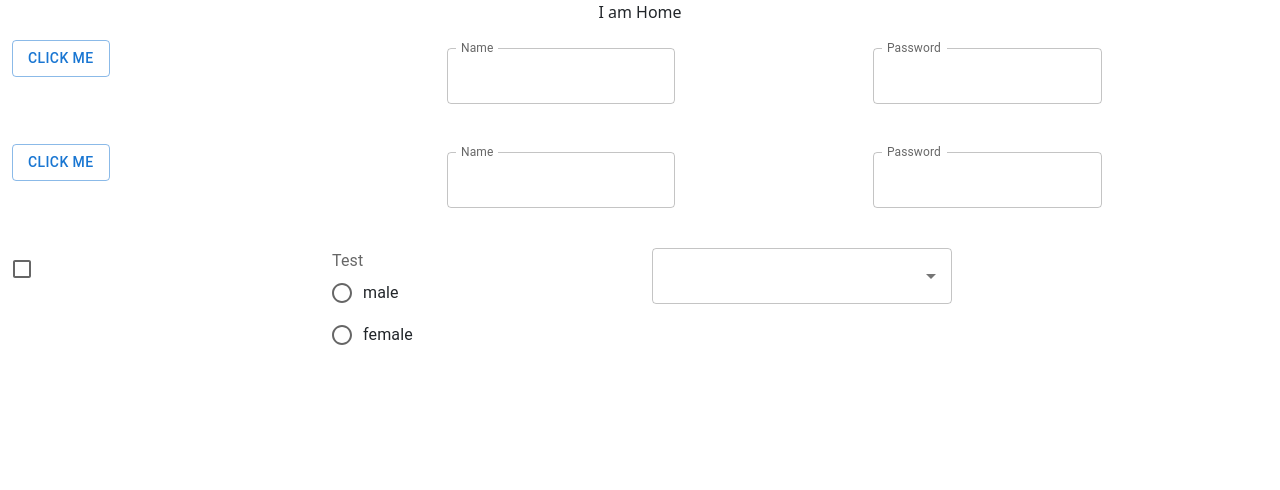
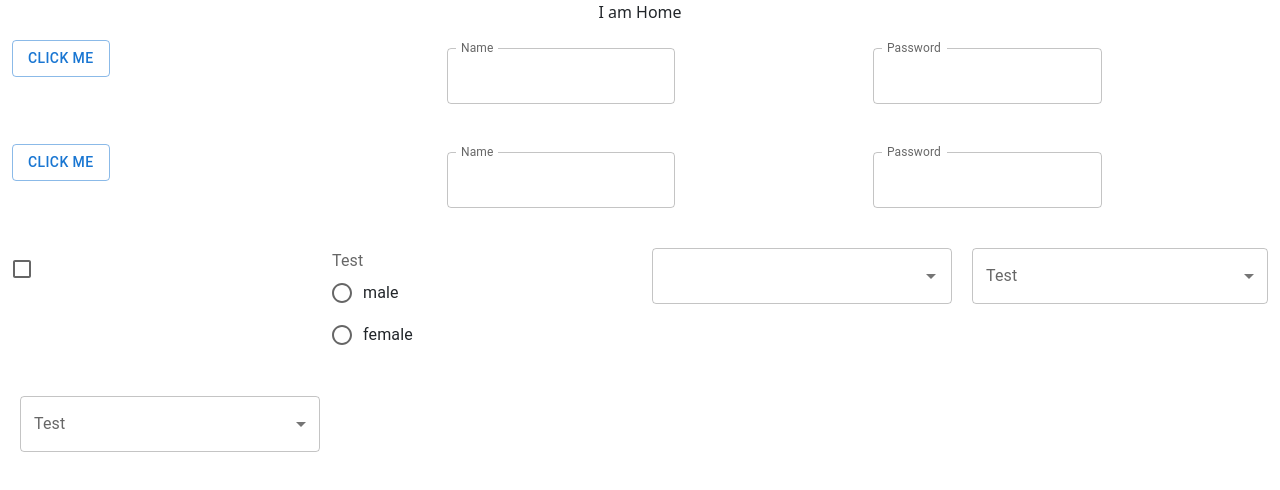
Before and after one commit to Mohsinali0786/selfMade-components, a React (Create React App) app: page / in a window 1280 px wide. Shown: the top 490 px of the page. Built offline with nearby package versions, Linux system fonts and the light colour scheme.

Commit message:
fix multiselect and select issue

```diff
--- a/src/components/dynamicForm.jsx
+++ b/src/components/dynamicForm.jsx
@@ -7,7 +7,8 @@ import Col from 'react-bootstrap/Col';
 import CustomCheckbox from "./checkbox";
 import {CustomRadioButtons} from "./radioButtons";
 import { ComboBox } from "./autocomplete";
-
+import {Customselect} from './select'
+import { MultipleSelectCheckmarks } from "./multiselect";
 
 export function DynamicForm({type , formElements}){
     return(
@@ -108,6 +109,33 @@ export function DynamicForm({type , formElements}){
                                             datasource={x.datasource}
                                         />
                                     </Col>
+                                    :
+                                    x.elementType == 'select' ?
+                                    <Col md={x.columns} className="my-3 mtext-left">
+                                          <Customselect
+                                            required={x.required}
+                                            label={x.label}
+                                            value={x.value}
+                                            size={x.size}
+                                            fullWidth={x.fullWidth}
+                                            data={x.datasource}
+                                            autoWidth={x.autoWidth}
+                                        />
+                                    </Col>
+                                    :
+                                    x.elementType == 'multiSelect' ?
+                                    <Col md={x.columns} className="my-3 mtext-left">
+                                          <MultipleSelectCheckmarks
+                                            required={x.required}
+                                            label={x.label}
+                                            value={x.value}
+                                            size={x.size}
+                                            fullWidth={x.fullWidth}
+                                            data={x.datasource}
+                                            autoWidth={x.autoWidth}
+                                        />
+                                    </Col>
+
 
                                     :
                                     null
@@ -195,7 +223,22 @@ export function TestDynamicForm(){
             label:'Test',
             datasource:[  { name: 'The Shawshank Redemption', id: 1994 },
             { name: 'The Godfather', id: 1972 },],
-
+        },
+        {
+            columns:3,
+            elementType:'select',
+            label:'Test',
+            datasource:[  { name: 'The Shawshank Redemption', id: 1994 },
+            { name: 'The Godfather', id: 1972 },],
+            fullWidth:true
+        },
+        {
+            columns:3,
+            elementType:'multiSelect',
+            label:'Test',
+            datasource:[  { name: 'The Shawshank Redemption', id: 1994 },
+            { name: 'The Godfather', id: 1972 },],
+            isChipStyle:false
         },
     ]
     return(
--- a/src/components/multiselect.jsx
+++ b/src/components/multiselect.jsx
@@ -64,19 +64,19 @@ export function MultipleSelectCheckmarks({data,isChipStyle,label}) {
           renderValue={isChipStyle ? (selected)=> chiprenderMethod(selected) : (selected) => selected.join(', ')}
           MenuProps={MenuProps}
         >
-          {data.map((name) => (
+          {data.map((x) => (
             isChipStyle ?
             <MenuItem
-            key={name}
-            value={name}
-            style={getStyles(name, personName, theme)}
+            key={x?.id}
+            value={x?.name}
+            style={getStyles(x.name, personName, theme)}
           >
-            {name}
+            {x?.name}
           </MenuItem>
           :
-          <MenuItem key={name} value={name}>
-            <Checkbox checked={personName.indexOf(name) > -1} />
-            <ListItemText primary={name} />
+          <MenuItem key={x.id} value={x.name}>
+            <Checkbox checked={personName.indexOf(x) > -1} />
+            <ListItemText primary={x.name} />
           </MenuItem>
           ))}
         </Select>
--- a/src/components/select.jsx
+++ b/src/components/select.jsx
@@ -5,7 +5,7 @@ import MenuItem from '@mui/material/MenuItem';
 import FormControl from '@mui/material/FormControl';
 import Select from '@mui/material/Select';
 
-function Customselect({ data,label,value, autowidth , required ,fullWidth,handleChange,age,size }) {
+export function Customselect({ data,label,value, autowidth , required ,fullWidth,handleChange,age,size }) {
   return (
     <>
       <FormControl fullWidth={fullWidth} size={size}>
```
